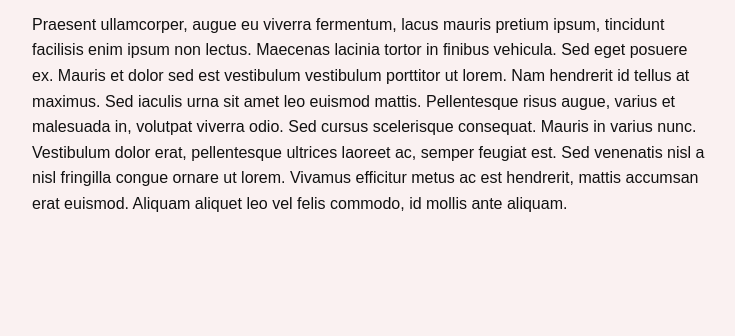
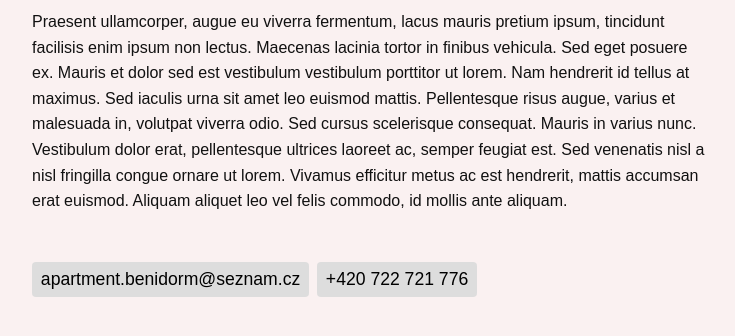
Before and after one commit to votroto/benidorm, a Jekyll site: the page built from _pages/index.md, in a window 1280 px wide, cut to the strip 1427-1788 px from the top of the page. Shown: the top 336 px of the strip, without its empty margins (268-1003 px from the left). Built offline with Jekyll 4.4.1, drawn with Linux system fonts in a browser that asks for light colours; before the commit the page ends 1675 px from its top, so only the background shows below that.

Commit message:
add contact, ico

```diff
--- /dev/null
+++ b/_includes/footer.html
@@ -0,0 +1,6 @@
+<footer>
+    <div class="link-buttons">
+        <a class="link-button" href="mailto: apartment.benidorm@seznam.cz">apartment.benidorm@seznam.cz</a>
+        <a class="link-button" aria-label="phone" href="tel:+420722721776">+420 722 721 776</a>
+    </div>
+</footer>
--- a/_layouts/text.html
+++ b/_layouts/text.html
@@ -8,3 +8,5 @@ layout: default
 
 	{{ content }}
 </article>
+
+{% include footer.html %}
--- a/_pages/index.md
+++ b/_pages/index.md
@@ -4,6 +4,8 @@ permalink: /
 title: Benidorm
 subtitle: 3 Calle del Médico Don Miguel Martorell
 ---
+
+{: .link-buttons}
 [Booking](https://book.trevlix.com/book/app/?cid=5417156&mode=window){: .link-button}
 [Map]({{ site.location-mapy }}){: .link-button}
 
--- a/assets/css/main.css
+++ b/assets/css/main.css
@@ -2,7 +2,6 @@
   --body-color-bg: #faf1f1;
   --body-color-fg: #111;
 }
-
 
 h1 {
   font-size: 3.052rem;
@@ -23,7 +22,6 @@ h4 {
 h5 {
   font-size: 1.25rem;
 }
-
 
 h1,
 h2,
@@ -74,13 +72,13 @@ article {
 
 article img {
   max-width: 100%;
+  border-radius: 4px;
 }
-
 
 .gallery {
   display: grid;
   grid-template-columns: repeat(auto-fit, minmax(240px, 1fr));
-  gap: 16px;
+  gap: 8px;
 }
 
 .thumb {
@@ -149,18 +147,39 @@ article img {
   cursor: pointer;
 }
 
+.link-buttons {
+  display: flex;
+  gap: 8px;
+  flex-wrap: wrap; /* optional */
+}
+
 .link-button {
   background-color: #D84315;
   color: #fff;
   text-decoration: none;
-
   box-sizing: border-box;
   display: inline-block;
   text-align: center;
-
   font-size: 1.25rem;
   font-weight: 500;
   line-height: 1;
+  padding: 0.5em;
+  border-radius: 4px;
+}
 
-	padding: 0.5em;
+
+footer {
+  box-sizing: border-box;
+  padding: 1rem;
+  width: 80ch;
+  max-width: 100%;
+  margin: 0;
+  padding-bottom: 4rem;
 }
+
+footer .link-button {
+  background-color: #dddddd;
+  color: #000;
+  font-weight: 500;
+  font-size: 1.1rem;
+}
```
Also changed, not shown: assets/img/favicon.svg (added). Lines whose indentation alone changed are shown as unchanged.
